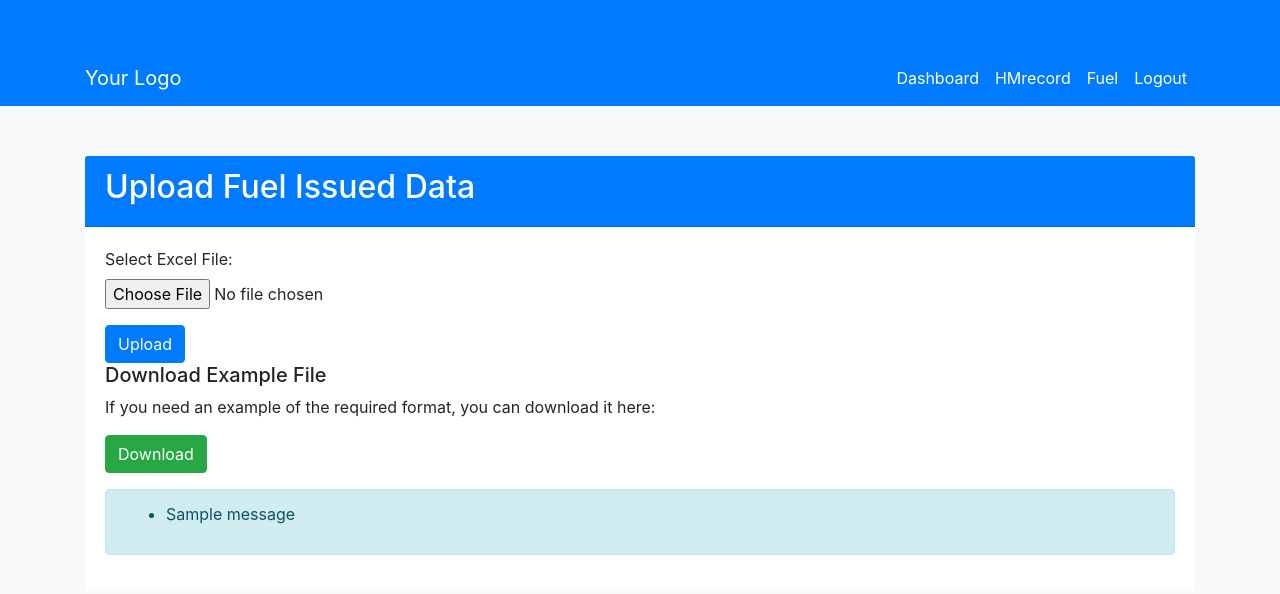
After one commit to HibHaqqi/HMRecord, a Flask app: page /fuel in a window 1280 px wide. The commit adds this page. Shown: the top 594 px of the page. Run offline with Flask 3, Linux system fonts and the light colour scheme; the visitor is signed in with stand-in values (Sample User, id 1); tables that the repository leaves empty hold one stand-in row (values such as "Sample post"); one stand-in notice (Sample message) is shown; some libraries are stand-ins or nearby versions.

Commit message:
fuel upload data

```diff
--- a/app/__init__.py
+++ b/app/__init__.py
@@ -21,6 +21,8 @@ def create_app():
     app.register_blueprint(eqp_bp)
     from app.controller.validate_controller import val_bp
     app.register_blueprint(val_bp)
+    from app.controller.fuel_controller import fuel_bp
+    app.register_blueprint(fuel_bp)
 
     with app.app_context():
         db.create_all()
--- /dev/null
+++ b/app/controller/fuel_controller.py
@@ -0,0 +1,55 @@
+# app/controllers/eqp_controller.py
+from flask import Blueprint, request, render_template, redirect, url_for, flash, session, current_app, send_from_directory
+from app.services.fuel_service import upload_fuel_data
+from app.models.user import User
+import os
+from werkzeug.utils import secure_filename
+from app.services.validate_service import DataValidate
+
+fuel_bp = Blueprint('fuel', __name__)
+
+UPLOAD_FOLDER = 'uploads'
+os.makedirs(UPLOAD_FOLDER, exist_ok=True)
+
+@fuel_bp.route('/fuel', methods=['GET', 'POST'])
+def upload():
+    if 'user_id' not in session:
+        flash('Session expired. Please log in again.')
+        return redirect(url_for('auth.login'))
+
+    user_id = session.get('user_id')
+    user = User.query.get(user_id)
+    current_app.logger.info(f"Session active with user_id={user_id}, role={user.role}")
+
+    over_22_hours = []
+    total_hm_by_unit_code = []
+
+    if request.method == 'POST':
+        file = request.files.get('file')
+        if not file or not file.filename.strip():
+            flash('No file selected')
+            return redirect(request.url)
+
+        file_path = os.path.join('app/uploads', secure_filename(file.filename))
+        file.save(file_path)
+
+        try:
+            message = upload_fuel_data(file_path, user_id)
+            flash(message)
+        except Exception as e:
+            current_app.logger.error(f"Upload failed: {e}")
+            flash(f"Error: {e}")
+        finally:
+            if os.path.exists(file_path):
+                os.remove(file_path)
+        over_22_hours = DataValidate.get_daily_hour_meters_over_22_hours(user)
+        total_hm_by_unit_code = DataValidate.get_total_hour_meters_by_unit_code(user)
+        return redirect(url_for('fuel.upload'))
+
+    #over_22_hours = DataValidate.get_daily_hour_meters_over_22_hours(user)
+    #total_hm_by_unit_code = DataValidate.get_total_hour_meters_by_unit_code(user)
+    return render_template('fuel.html')
+
+@fuel_bp.route('/fuel/<path:filename>', methods=['GET'])
+def uploaded_file(filename):
+    return send_from_directory(UPLOAD_FOLDER, filename)
--- /dev/null
+++ b/app/templates/fuel.html
@@ -0,0 +1,111 @@
+<!-- app/templates/upload_fuel.html -->
+<!DOCTYPE html>
+<html lang="en">
+<head>
+    <meta charset="UTF-8">
+    <meta name="viewport" content="width=device-width, initial-scale=1.0">
+    <title>Upload Fuel Data</title>
+    <link href="https://stackpath.bootstrapcdn.com/bootstrap/4.5.2/css/bootstrap.min.css" rel="stylesheet">
+    <style>
+       body {
+            background-color: #f8f9fa;
+        }
+        .container {
+            margin-top: 50px;
+        }
+        .card {
+            border: none;
+            border-radius: 10px;
+            box-shadow: 0 4px 8px rgba(0, 0, 0, 0.1);
+        }
+        .card-header {
+            background-color: #007bff;
+            color: white;
+            border-radius: 10px 10px 0 0;
+        }
+        .card-body {
+            background-color: white;
+        }
+        .btn-primary {
+            background-color: #007bff;
+            border-color: #007bff;
+        }
+        .btn-primary:hover {
+            background-color: #0056b3;
+            border-color: #0056b3;
+        }
+        .list-group-item {
+            background-color: #f8f9fa;
+            border: none;
+            border-bottom: 1px solid #ddd;
+        }
+        .list-group-item:last-child {
+            border-bottom: none;
+        }
+
+        .navbar-custom {
+            background-color: #007bff;
+        }
+        .navbar-custom .navbar-brand, .navbar-custom .nav-link {
+            color: white;
+        }
+        .navbar-custom .nav-link:hover {
+            color: #d1ecf1;
+        }
+    </style>
+</head>
+<body>
+  <nav class="navbar navbar-expand-lg navbar-custom">
+    <div class="container">
+        <a class="navbar-brand">Your Logo</a>
+        <button class="navbar-toggler" type="button" data-toggle="collapse" data-target="#navbarNav" aria-controls="navbarNav" aria-expanded="false" aria-label="Toggle navigation">
+            <span class="navbar-toggler-icon"></span>
+        </button>
+        <div class="collapse navbar-collapse" id="navbarNav">
+            <ul class="navbar-nav ml-auto">
+                <li class="nav-item">
+                    <a class="nav-link" href="#">Dashboard</a>
+                </li>
+                <li class="nav-item">
+                    <a class="nav-link" href="{{ url_for('eqp.upload') }}">HMrecord</a>
+                </li>
+                <li class="nav-item">
+                    <a class="nav-link" href="{{ url_for('fuel.upload') }}">Fuel</a>
+                </li>
+                <li class="nav-item">
+                    <a class="nav-link" href="{{ url_for('auth.logout') }}">Logout</a>
+                </li>
+            </ul>
+        </div>
+    </div>
+</nav>
+    <div class="container">
+      <div class="card-header">
+        <h2>Upload Fuel Issued Data</h2>
+    </div>
+      <div class="card-body">
+         <form method="post" enctype="multipart/form-data" action="{{ url_for('fuel.upload') }}">
+            <div class="form-group">
+                <label for="file">Select Excel File:</label>
+                <input type="file" class="form-control-file" name="file" id="file" accept=".xlsx, .xls" required>
+            </div>
+            <button type="submit" class="btn btn-primary">Upload</button>
+        </form>
+        <h5>Download Example File</h5>
+                <p>If you need an example of the required format, you can download it here:</p>
+                <a href="fuel/fuel.xlsx" class="btn btn-success">Download</a>
+        {% with messages = get_flashed_messages() %}
+            {% if messages %}
+                <div class="alert alert-info mt-3">
+                    <ul>
+                    {% for message in messages %}
+                        <li>{{ message }}</li>
+                    {% endfor %}
+                    </ul>
+                </div>
+            {% endif %}
+        {% endwith %}
+    </div>
+    </div>
+</body>
+</html>
```
Also changed, not shown: app/models/fuel.py (added, +15 -0 lines), app/services/fuel_service.py (added, +36 -0 lines), app/templates/upload.html (+9 -0 lines), 1 other file.
